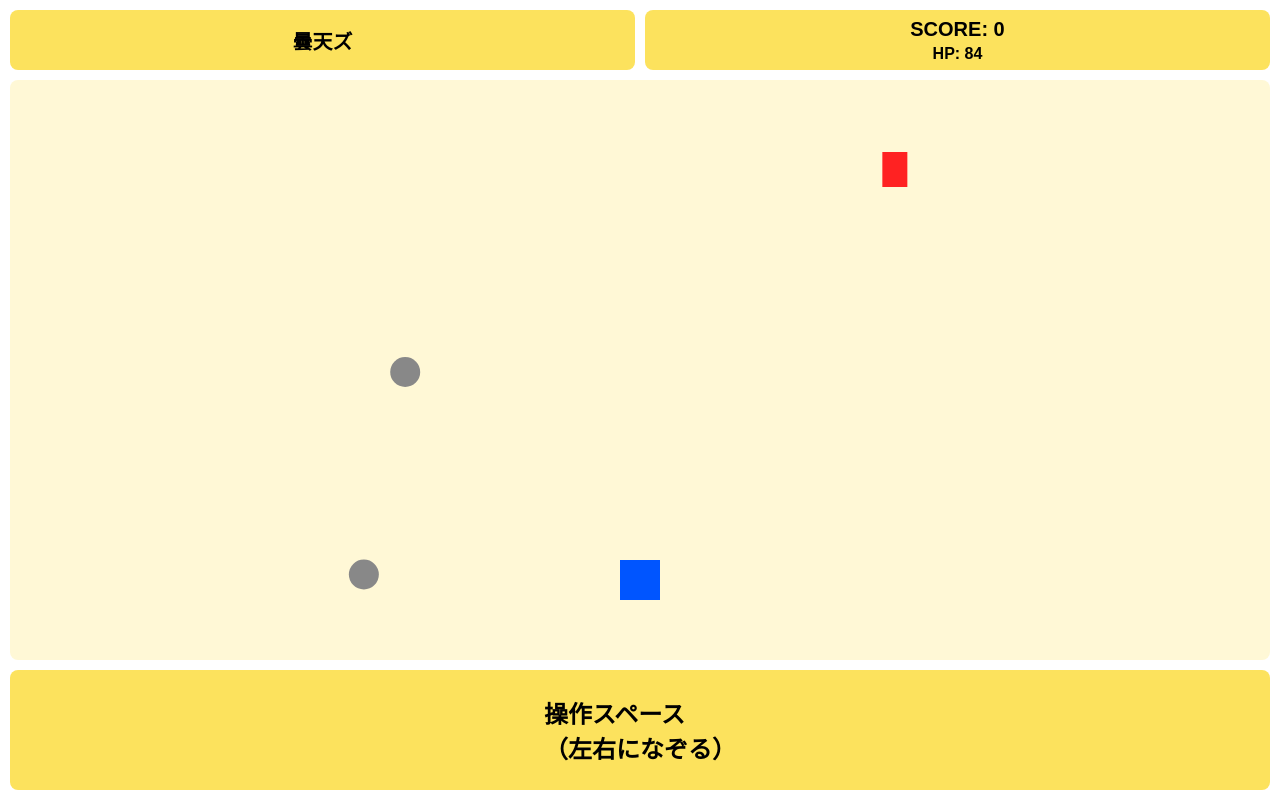
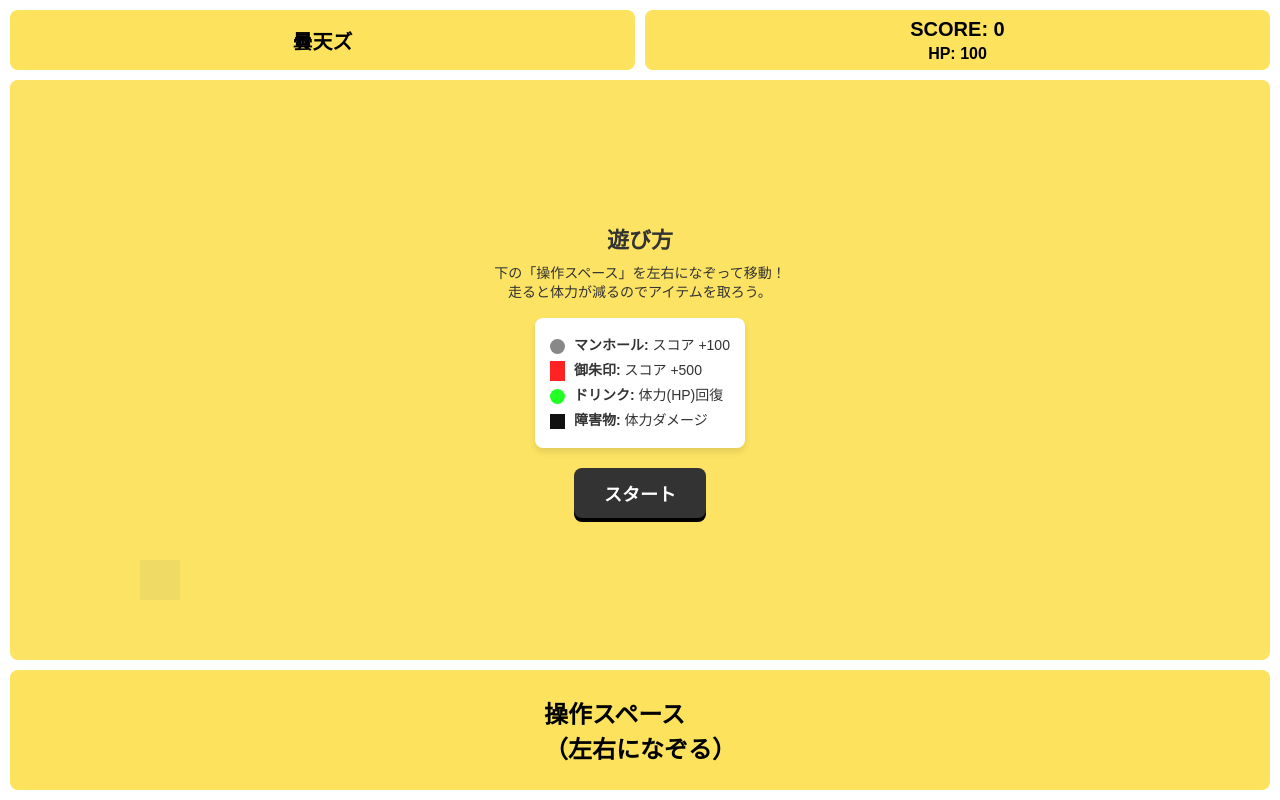
Before and after one commit to rickenmild/20261108_DONTENs-TATESUKU, a plain HTML site: page index.html in a window 1280 px wide. Drawn offline with Linux system fonts and the light colour scheme.

Commit message:
size-fixed

```diff
--- a/index.html
+++ b/index.html
@@ -2,16 +2,18 @@
 <html lang="ja">
 <head>
 <meta charset="UTF-8">
-<meta name="viewport" content="width=device-width, initial-scale=1.0, maximum-scale=1.0, user-scalable=no">
-<title>曇天ズ - レイアウト変更版</title>
+<meta name="viewport" content="width=device-width, initial-scale=1.0, maximum-scale=1.0, user-scalable=no, viewport-fit=cover">
+<title>曇天ズ - レイアウト修正版</title>
 <style>
-  body {
+  html, body {
     margin: 0;
     padding: 0;
+    width: 100%;
+    height: 100%;
     background-color: #ffffff;
     font-family: sans-serif;
-    /* スマホで画面全体を固定 */
-    height: 100vh;
+    /* iOSのSafariなどでアドレスバーが考慮されるようにdvhを使用 */
+    height: 100dvh;
     display: flex;
     flex-direction: column;
     overflow: hidden;
@@ -25,10 +27,13 @@
     gap: 10px;
     height: 80px;
     box-sizing: border-box;
+    /* 上部の安全領域（ノッチなど）を考慮 */
+    padding-top: calc(10px + env(safe-area-inset-top));
+    height: calc(80px + env(safe-area-inset-top));
   }
   .header-box {
     flex: 1;
-    background-color: #fce25d; /* レイアウト図の黄色 */
+    background-color: #fce25d;
     border-radius: 8px;
     display: flex;
     flex-direction: column;
@@ -45,7 +50,7 @@
 
   /* 中央ゲーム画面 */
   #game-wrapper {
-    flex: 1;
+    flex: 1; /* 残りの高さをすべて埋める */
     margin: 0 10px;
     background-color: #fce25d;
     border-radius: 8px;
@@ -56,15 +61,71 @@
     justify-content: center;
   }
   canvas {
-    background-color: #fff8d6; /* ゲームの背景色（少し薄い黄色） */
+    background-color: #fff8d6;
     display: block;
     width: 100%;
     height: 100%;
   }
 
+  /* スタート（説明）画面 */
+  #start-screen {
+    position: absolute;
+    top: 0;
+    left: 0;
+    width: 100%;
+    height: 100%;
+    background-color: rgba(252, 226, 93, 0.95);
+    display: flex;
+    flex-direction: column;
+    align-items: center;
+    justify-content: center;
+    text-align: center;
+    color: #333;
+    z-index: 10;
+  }
+  #start-screen h2 {
+    margin: 0 0 10px 0;
+    font-size: 22px;
+  }
+  #start-screen p {
+    font-size: 14px;
+    margin: 0 0 15px 0;
+    line-height: 1.4;
+  }
+  .item-desc {
+    background: #fff;
+    padding: 15px;
+    border-radius: 8px;
+    text-align: left;
+    font-size: 14px;
+    margin-bottom: 20px;
+    line-height: 1.8;
+    box-shadow: 0 4px 6px rgba(0,0,0,0.1);
+  }
+  .icon-sample {
+    display: inline-block;
+    vertical-align: middle;
+    margin-right: 5px;
+  }
+  .btn {
+    padding: 12px 30px;
+    font-size: 18px;
+    font-weight: bold;
+    background-color: #333;
+    color: #fff;
+    border: none;
+    border-radius: 8px;
+    cursor: pointer;
+    box-shadow: 0 4px 0 #000;
+  }
+  .btn:active {
+    transform: translateY(4px);
+    box-shadow: none;
+  }
+
   /* 下部操作スペース */
   #control-space {
-    height: 120px; /* 操作スペースの高さ */
+    height: 120px;
     margin: 10px;
     background-color: #fce25d;
     border-radius: 8px;
@@ -77,6 +138,10 @@
     user-select: none;
     -webkit-user-select: none;
     cursor: pointer;
+    box-sizing: border-box;
+    /* 下部の安全領域（ホームインジケーターなど）を考慮 */
+    padding-bottom: env(safe-area-inset-bottom);
+    margin-bottom: calc(10px + env(safe-area-inset-bottom));
   }
 
   /* ゲームオーバー画面 */
@@ -92,12 +157,7 @@
     text-align: center;
     border-radius: 10px;
     width: 80%;
-  }
-  #gameover button {
-    padding: 10px 20px;
-    font-size: 16px;
-    margin-top: 15px;
-    cursor: pointer;
+    z-index: 20;
   }
 </style>
 </head>
@@ -117,10 +177,26 @@
 <!-- 中央 -->
 <div id="game-wrapper">
   <canvas id="gameCanvas"></canvas>
+
+  <!-- スタート画面（説明） -->
+  <div id="start-screen">
+    <h2>遊び方</h2>
+    <p>下の「操作スペース」を左右になぞって移動！<br>走ると体力が減るのでアイテムを取ろう。</p>
+
+    <div class="item-desc">
+      <div><span class="icon-sample" style="width:15px; height:15px; background:#888; border-radius:50%;"></span> <strong>マンホール:</strong> スコア +100</div>
+      <div><span class="icon-sample" style="width:15px; height:20px; background:#ff2222;"></span> <strong>御朱印:</strong> スコア +500</div>
+      <div><span class="icon-sample" style="width:15px; height:15px; background:#22ff22; border-radius:50%;"></span> <strong>ドリンク:</strong> 体力(HP)回復</div>
+      <div><span class="icon-sample" style="width:15px; height:15px; background:#111;"></span> <strong>障害物:</strong> 体力ダメージ</div>
+    </div>
+
+    <button id="startButton" class="btn">スタート</button>
+  </div>
+
   <div id="gameover">
     <h2>体力切れ...</h2>
     <p>最終スコア: <span id="finalScore"></span></p>
-    <button onclick="location.reload()">もう一度走る</button>
+    <button class="btn" onclick="location.reload()" style="font-size:16px;">もう一度走る</button>
   </div>
 </div>
 
@@ -134,71 +210,70 @@
   const ctx = canvas.getContext('2d');
   const gameWrapper = document.getElementById('game-wrapper');
 
-  // キャンバスのサイズを親要素（黄色い枠）に合わせる
   function resizeCanvas() {
     canvas.width = gameWrapper.clientWidth;
     canvas.height = gameWrapper.clientHeight;
   }
-  resizeCanvas(); // 初期化
-  window.addEventListener('resize', resizeCanvas); // 画面回転時などに対応
+  // 少し遅延させてからリサイズすることで、スマホブラウザのアドレスバーの高さ変化に対応
+  setTimeout(resizeCanvas, 100);
+  window.addEventListener('resize', () => {
+      setTimeout(resizeCanvas, 100);
+  });
 
-  // UI要素
   const scoreText = document.getElementById('scoreText');
   const hpText = document.getElementById('hpText');
   const gameOverScreen = document.getElementById('gameover');
+  const startScreen = document.getElementById('start-screen');
+  const startButton = document.getElementById('startButton');
   const finalScoreText = document.getElementById('finalScore');
   const controlSpace = document.getElementById('control-space');
 
   // ゲーム状態
+  let isGameStarted = false;
   let isGameOver = false;
   let score = 0;
   let hp = 100;
   let frameCount = 0;
   let gameSpeed = 4;
 
-  // プレイヤー（曇天ズ）
   const player = {
     width: 40,
     height: 40,
-    x: canvas.width / 2, // 初期位置は中央
-    color: '#0055ff' // 青色
+    x: canvas.width / 2,
+    color: '#0055ff'
   };
 
   let objects = [];
 
+  // スタートボタンの処理
+  startButton.addEventListener('click', () => {
+    startScreen.style.display = 'none';
+    // 開始時にプレイヤー位置を中央にセット
+    player.x = canvas.width / 2;
+    isGameStarted = true;
+  });
+
   // --------------------------------------------------
-  // 入力処理（操作スペースのみで受け付ける）
+  // 入力処理
   // --------------------------------------------------
   function movePlayer(clientX) {
+    if (!isGameStarted || isGameOver) return;
     const rect = controlSpace.getBoundingClientRect();
-    // 操作スペース内のX座標（0 〜 要素の幅）を取得
     let relativeX = clientX - rect.left;
-
-    // 操作スペースの横幅に対する割合（0.0 〜 1.0）を計算
     let ratio = relativeX / rect.width;
-
-    // 割合をキャンバスの幅に変換してプレイヤーのX座標とする
     let targetX = ratio * canvas.width;
-
-    // 画面外に出ないように制限
     player.x = Math.max(player.width/2, Math.min(canvas.width - player.width/2, targetX));
   }
 
-  // スマホのタッチ操作
-  controlSpace.addEventListener('touchstart', (e) => { movePlayer(e.touches[0].clientX); });
+  controlSpace.addEventListener('touchstart', (e) => { movePlayer(e.touches[0].clientX); }, {passive: false});
   controlSpace.addEventListener('touchmove', (e) => {
-    e.preventDefault(); // 画面スクロールを防止
+    e.preventDefault();
     movePlayer(e.touches[0].clientX);
-  });
-
-  // PCのマウス操作（ドラッグ中のみ移動）
+  }, {passive: false});
   controlSpace.addEventListener('mousedown', (e) => { movePlayer(e.clientX); });
   controlSpace.addEventListener('mousemove', (e) => {
-    if (e.buttons > 0) { // クリックしたまま動かした時
-      movePlayer(e.clientX);
-    }
+    if (e.buttons > 0) movePlayer(e.clientX);
   });
-
 
   // --------------------------------------------------
   // ゲームロジック
@@ -219,7 +294,6 @@
   }
 
   function checkCollision(obj) {
-    // プレイヤーのY座標（画面下部から一定距離）
     const playerY = canvas.height - 80;
     const px = player.x - player.width/2;
     const py = playerY - player.height/2;
@@ -237,11 +311,11 @@
   }
 
   function update() {
-    if (isGameOver) return;
+    if (!isGameStarted || isGameOver) return;
 
-    hp -= 0.05; // 息切れ
-    if (frameCount % 600 === 0) gameSpeed += 0.5; // スピードアップ
-    if (frameCount % 45 === 0) spawnObject(); // オブジェクト生成
+    hp -= 0.05;
+    if (frameCount % 600 === 0) gameSpeed += 0.5;
+    if (frameCount % 45 === 0) spawnObject();
 
     for (let i = objects.length - 1; i >= 0; i--) {
       let obj = objects[i];
@@ -274,12 +348,10 @@
   function draw() {
     ctx.clearRect(0, 0, canvas.width, canvas.height);
 
-    // プレイヤー描画（Y座標は画面下部固定）
     const playerY = canvas.height - 80;
     ctx.fillStyle = player.color;
     ctx.fillRect(player.x - player.width/2, playerY - player.height/2, player.width, player.height);
 
-    // オブジェクト描画
     objects.forEach(obj => {
       ctx.fillStyle = obj.color;
       if (obj.radius) {
@@ -295,9 +367,7 @@
   function loop() {
     update();
     draw();
-    if (!isGameOver) {
-      requestAnimationFrame(loop);
-    }
+    requestAnimationFrame(loop);
   }
 
   loop();
```
